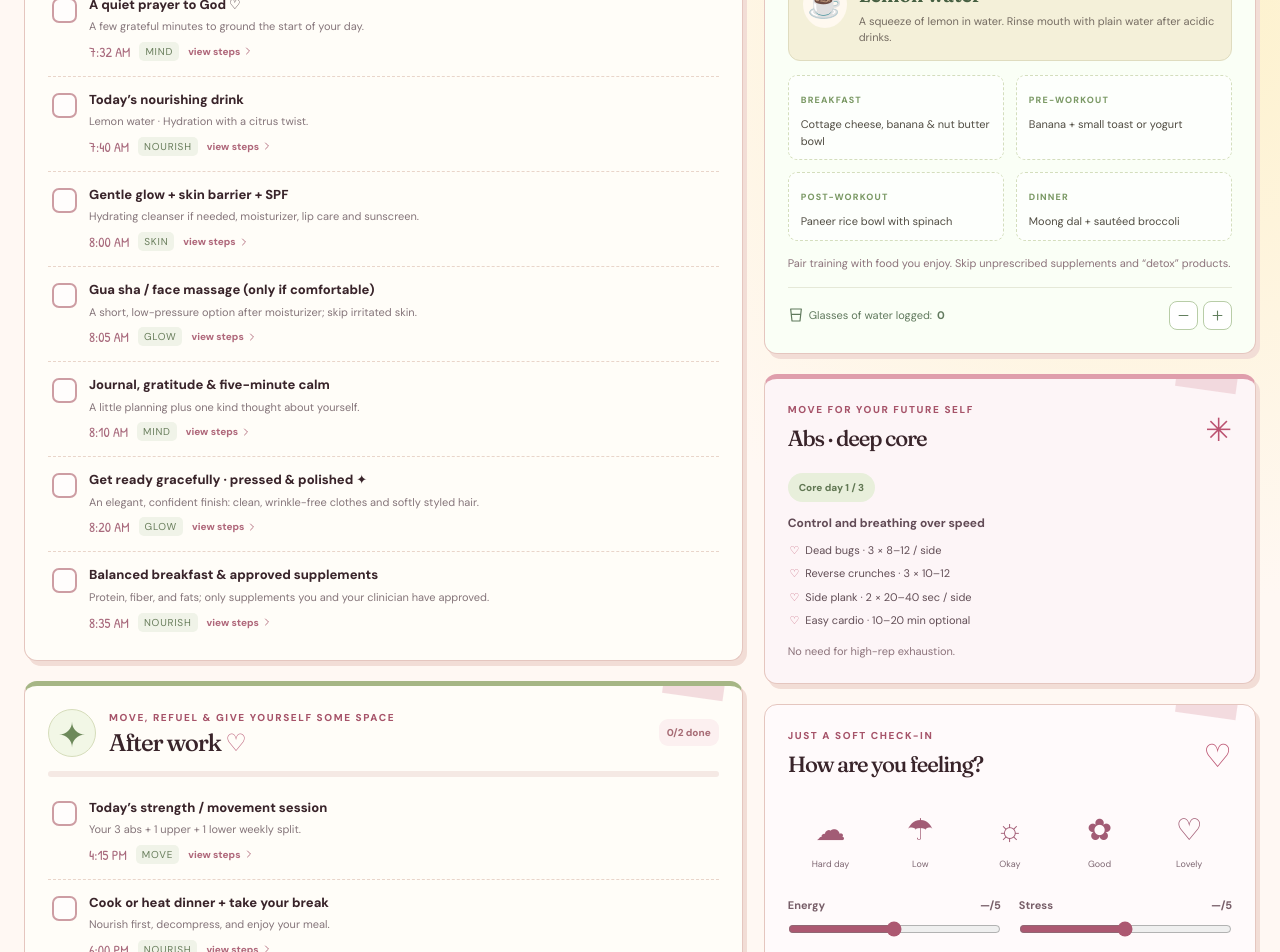
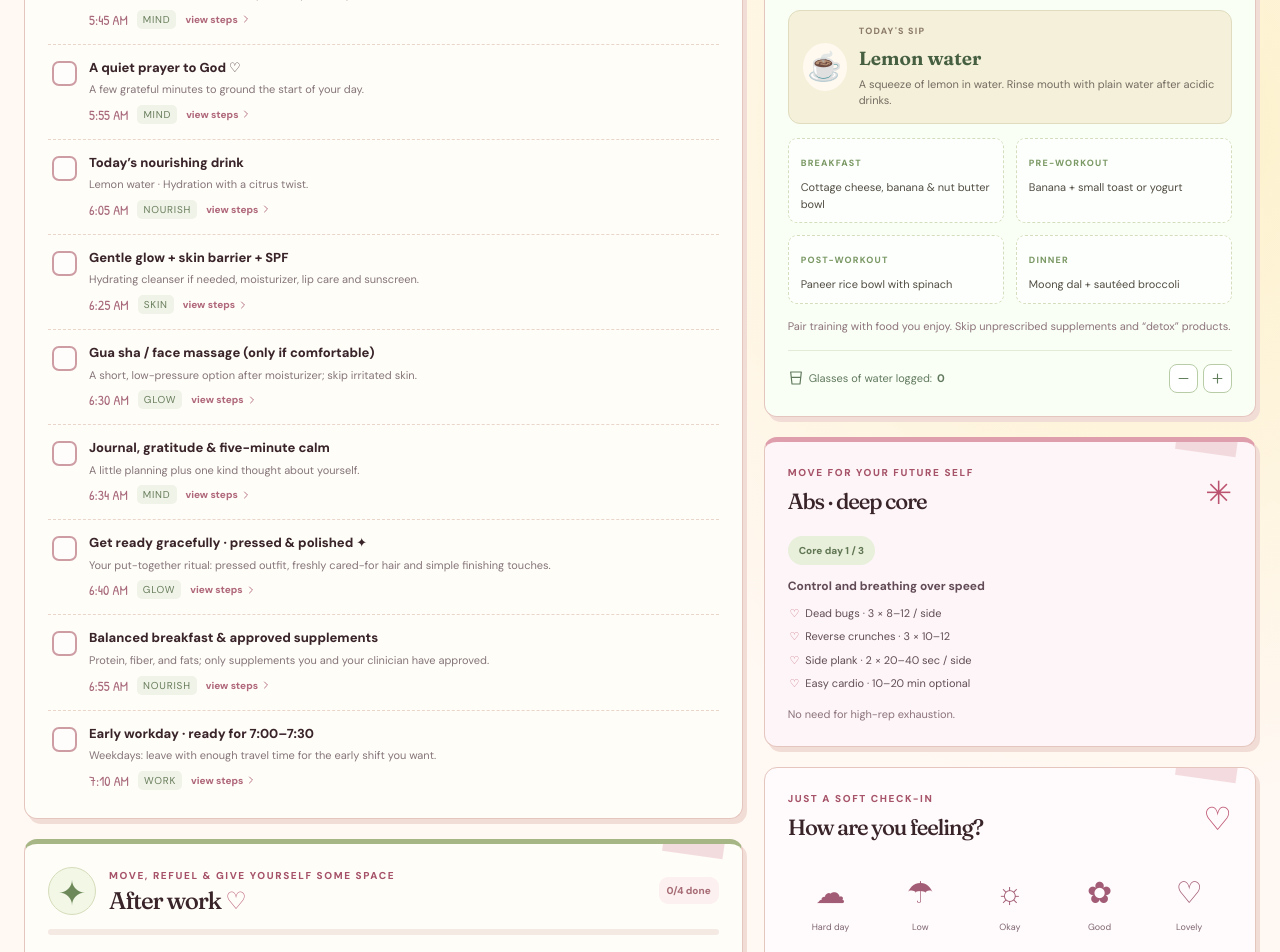
Before and after one commit to aishwaryaapsangi/my-wellness, a React (Vite) app: page / in a window 1280 px wide. Shown: the part 1500-2452 px from the top of the page. Built offline with nearby package versions, Linux system fonts and the light colour scheme.

Commit message:
Refine early workday schedule, evening eye care and after-work coding

```diff
--- a/src/planner.js
+++ b/src/planner.js
@@ -23,22 +23,25 @@ function task(id,phase,title,tag,subtitle,schedule,steps=[],time='',note='',icon
 }
 export const DEFAULT_TASKS = [
  task('early-code','sunrise','5 AM quiet coding / Google prep','work','Mon · Wed · Fri: a short DSA or portfolio focus block before the day gets busy.',days(1,3,5),['Only start if you slept enough; otherwise move this block later.','Pick one small target: review a Java pattern, solve one practice problem, or improve a portfolio component.','Use a 25-minute focused timer and finish by writing the one thing learned.','Stop when the block ends—no guilt if you choose sleep.'],'5:00 AM','Optional early-start goal, not a reason to sacrifice sleep.','laptop'),
- task('early-run','sunrise','6 AM optional run / sunrise movement','move','Tue · Thu · Sat: alternate with your early coding mornings.',days(2,4,6),['Check how your joints and muscles feel before leaving.','Warm up with 5 minutes of easy walking.','Choose 15–25 minutes of comfortable jogging or a walk; shorten it on heavy gym days.','Cool down, drink to thirst and enjoy your morning light.','Skip if exhausted, in pain or short on sleep.'],'6:00 AM','During isotretinoin treatment, stop for unusual muscle pain or weakness.','sunrise'),
- task('morning-prayer','sunrise','A quiet prayer to God ♡','mind','A few grateful minutes to ground the start of your day.',daily(),['Settle into a quiet corner for 2–5 minutes.','Offer a prayer of gratitude, ask for clarity and kindness, or use the words meaningful to you.','Set one intention for how you want to treat yourself and others today.'],'7:32 AM','This is personal time—no perfect words required.','heart'),
+ task('early-run','sunrise','6 AM optional run / sunrise movement','move','Tue · Thu · Sat: alternate with your early coding mornings.',days(2,4,6),['Choose this run only if sleep and commute permit; on office mornings you can replace it with a short walk or move it to a remote day.','Warm up with 5 minutes of easy walking.','Choose 15–25 minutes of comfortable jogging or a walk; shorten it on heavy gym days.','Cool down, drink to thirst and enjoy your morning light.','Skip if exhausted, in pain or short on sleep.'],'6:00 AM','During isotretinoin treatment, stop for unusual muscle pain or weakness.','sunrise'),
+ task('morning-prayer','sunrise','A quiet prayer to God ♡','mind','A few grateful minutes to ground the start of your day.',daily(),['Settle into a quiet corner for 2–5 minutes.','Offer a prayer of gratitude, ask for clarity and kindness, or use the words meaningful to you.','Set one intention for how you want to treat yourself and others today.'],'5:55 AM','This is personal time—no perfect words required.','heart'),
 
- task('sunlight','sunrise','Sunlight, breath & a softer start','mind','Open the blinds, put the phone away and set a gentle intention.',daily(),['No phone while you wake up: open the curtains and get a little outdoor light if possible.','Drink plain water and take three slow breaths.','Ask “How do I want to feel today?” and pick one word.','Make your bed or clear one small surface if it helps your focus.'],'7:15 AM','Move your wake time gradually; consistency matters more than an exact early hour.','sun'),
- task('morning-drink','sunrise','Today’s nourishing drink','nourish','Rotates by weekday; no detox claims or extra supplements.',daily(),['Make the drink suggested in the Nourish card.','Include the fiber instead of straining smoothies.','For chia, fully hydrate seeds before consuming.'],'7:40 AM','Plain water is always a good alternative.','glass-water'),
- task('skincare-am','sunrise','Gentle glow + skin barrier + SPF','skin','Hydrating cleanser if needed, moisturizer, lip care and sunscreen.',daily(),['If needed, cleanse gently without exfoliation.','Apply fragrance-free moisturizer and lip balm.','Use broad-spectrum SPF 30+; reapply outdoors.'],'8:00 AM','Avoid retinoids, strong acids, harsh scrubs and waxing during isotretinoin.','sparkles'),
- task('gua-sha','sunrise','Gua sha / face massage (only if comfortable)','glow','A short, low-pressure option after moisturizer; skip irritated skin.',daily(),['Wash your hands and use a clean, smooth gua sha tool only if your skin feels comfortable.','Apply bland moisturizer for plenty of slip; glide outward gently for 1–2 minutes, never tug.','Avoid active acne lesions, broken skin and the delicate eyelid area.','Skip entirely when skin is flaking, stinging, red or unusually sensitive.'],'8:05 AM','Massage cannot detox your body or change facial bone structure.','flower'),
- task('morning-mind','sunrise','Journal, gratitude & five-minute calm','mind','A little planning plus one kind thought about yourself.',daily(),['Write one gratitude and one thing you look forward to.','Pick your top three priorities without crowding your day.','Do 3–5 minutes of breathing, calming music or mindful sitting.','Notice your mood without trying to force positivity.'],'8:10 AM','The goal is consistency without pressure to feel happy every day.','book-open'),
- task('get-ready','sunrise','Get ready gracefully · pressed & polished ✦','glow','An elegant, confident finish: clean, wrinkle-free clothes and softly styled hair.',daily(),['Choose a clean outfit that feels comfortable and put-together; check for creases, and steam or iron it safely if needed.','Gently refresh or style your hair so it looks neat and cared for. No need to wash it again—your scalp-care washes stay in the evening cycle.','Add simple finishing touches if you enjoy them: a tidy bag, clean shoes, small accessories, or light makeup that agrees with your skin.','Pause for a final mirror check: relaxed shoulders, confident posture, and one kind thought about yourself.'],'8:20 AM','Elegant means cared-for and comfortable, not flawless or expensive.','sparkles'),
+ task('sunlight','sunrise','Sunlight, breath & a softer start','mind','A calm, screen-free start before your early workday.',daily(),['Open the blinds and get some outdoor light when the sun is up. If it is still dark, use a softly lit indoor space instead.','Drink water and take three steady breaths.','Set one feeling or intention for the day; small is enough.'],'5:45 AM','Move your wake time gradually; consistency matters more than an exact early hour.','sun'),
+ task('morning-drink','sunrise','Today’s nourishing drink','nourish','Rotates by weekday; no detox claims or extra supplements.',daily(),['Make the drink suggested in the Nourish card.','Include the fiber instead of straining smoothies.','For chia, fully hydrate seeds before consuming.'],'6:05 AM','Plain water is always a good alternative.','glass-water'),
+ task('skincare-am','sunrise','Gentle glow + skin barrier + SPF','skin','Hydrating cleanser if needed, moisturizer, lip care and sunscreen.',daily(),['If needed, cleanse gently without exfoliation.','Apply fragrance-free moisturizer and lip balm.','Use broad-spectrum SPF 30+; reapply outdoors.'],'6:25 AM','Avoid retinoids, strong acids, harsh scrubs and waxing during isotretinoin.','sparkles'),
+ task('gua-sha','sunrise','Gua sha / face massage (only if comfortable)','glow','A short, low-pressure option after moisturizer; skip irritated skin.',daily(),['Wash your hands and use a clean, smooth gua sha tool only if your skin feels comfortable.','Apply bland moisturizer for plenty of slip; glide outward gently for 1–2 minutes, never tug.','Avoid active acne lesions, broken skin and the delicate eyelid area.','Skip entirely when skin is flaking, stinging, red or unusually sensitive.'],'6:30 AM','Massage cannot detox your body or change facial bone structure.','flower'),
+ task('morning-mind','sunrise','Journal, gratitude & five-minute calm','mind','A little planning plus one kind thought about yourself.',daily(),['Write one gratitude and one thing you look forward to.','Pick your top three priorities without crowding your day.','Do 3–5 minutes of breathing, calming music or mindful sitting.','Notice your mood without trying to force positivity.'],'6:34 AM','The goal is consistency without pressure to feel happy every day.','book-open'),
+ task('get-ready','sunrise','Get ready gracefully · pressed & polished ✦','glow','Your put-together ritual: pressed outfit, freshly cared-for hair and simple finishing touches.',daily(),['Choose a comfortable, coordinated outfit that feels elegant; check for wrinkles and steam or iron it safely when needed.','Keep your hair clean and polished without overwashing: refresh or softly style it, tidy flyaways, and follow the actual wash days in your evening scalp cycle.','Add simple finishing touches if you enjoy them: a tidy bag, clean shoes, small accessories, or light makeup that agrees with your skin.','Pause for a final mirror check: relaxed shoulders, confident posture, and one kind thought about yourself.'],'6:40 AM','Elegant means cared-for and comfortable, not flawless or expensive.','sparkles'),
  task('hair-keto','sunset','Hair ritual · dandruff wash','hair','Monday + Friday: detailed evening ketoconazole wash, if approved for your scalp.',days(1,5),['BEFORE SHOWER · Gently detangle ends to roots; if dry, smooth a little oil on hair ends only (not an inflamed scalp).','SHOWER · Wet the scalp thoroughly with lukewarm water, then apply ketoconazole shampoo to the scalp ONLY if clinician-approved.','Massage gently with fingertips, never nails; follow your own bottle or prescription for how long to leave it on (many products say 3–5 minutes).','Rinse completely; use conditioner from mid-lengths to ends and rinse well.','AFTER SHOWER · Squeeze water with a microfiber towel; add leave-in if needed and a few drops of oil to ends only.','Avoid tight hairstyles; skip irritant treatments if your scalp is red, sore or unusually dry.'],'7:30 PM','If the scalp burns, flakes worsen, or feels excessively dry while on isotretinoin, stop the new product and ask your dermatologist.','droplets'),
  task('hair-moisture','sunset','Hair ritual · moisture wash','hair','Wednesday: gentle shampoo, conditioner and a mask on your lengths.',days(3),['BEFORE SHOWER · Detangle from ends upward; add a little oil to dry ends only if helpful.','SHOWER · Wet hair with lukewarm water. Work moisturizing shampoo over the scalp without scratching.','Rinse, then apply conditioner or a hair mask to mid-lengths and ends only.','Leave the mask on for the label-directed time (not a fixed 10 minutes for every product).','Rinse with cool to lukewarm water; squeeze gently with a microfiber towel.','AFTER SHOWER · Apply leave-in to lengths and a little end oil if needed. Air dry or use gentle heat protection.'],'7:30 PM','Skip additional washes if your scalp is excessively dry and your clinician advises fewer washes.','flower'),
  task('hair-sun','sunset','Hair ritual · gentle wash OR rest','hair','Sunday: assess your scalp and choose a gentle wash or full rest.',days(0),['OPTION 1 · If scalp or hair is genuinely oily/dirty, use gentle moisturizing shampoo on the scalp.','Condition or mask lengths as directed, rinse thoroughly and apply a little leave-in or end oil.','OPTION 2 · If hair is fresh, skip washing. Detangle gently and rest the scalp.','Evening: stretch, relax, and avoid scratching or overmassaging irritated skin.'],'8:20 PM','An optional routine: it will appear under “If you need it” until scheduled.','flower'),
- task('breakfast','sunrise','Balanced breakfast & approved supplements','nourish','Protein, fiber, and fats; only supplements you and your clinician have approved.',daily(),['Use today’s breakfast idea in the Nourish card.','Check your isotretinoin formulation’s food instructions with the pharmacist.','Avoid adding vitamin A supplements; only use supplements cleared by your clinician.'],'8:35 AM','The app intentionally does not set medication doses or iPLEDGE reminders.','utensils'),
- task('eyedrops','sunset','Nighttime eye comfort · lubricating drops','eyes','Every 2 evenings as a reminder; use preservative-free artificial tears as needed, including on other days.',interval(2),['During your evening wind-down, notice dryness, burning, or fluctuating blurry vision.','Use preservative-free lubricating artificial tears when needed, following the exact label instructions.','Remove contact lenses before using drops unless your product specifically says it is compatible with your lenses.','New persistent blurring, painful redness, or light sensitivity warrants prompt eye-care assessment.'],'9:17 PM','The reminder frequency is editable and does not limit use of artificial tears if your eyes feel dry.','eye'),
- task('movement','after','Today’s strength / movement session','move','Your 3 abs + 1 upper + 1 lower weekly split.',days(1,2,3,4,5,6),['Check today’s exact routine in the Move card.','Use an effort level that leaves energy in reserve.','If you get unusual severe muscle pain or weakness while on isotretinoin, stop and seek medical advice.'],'4:15 PM','Rest days are part of progress. Keep intensity flexible.','dumbbell'),
- task('dinner','after','Cook or heat dinner + take your break','nourish','Nourish first, decompress, and enjoy your meal.',daily(),['Use the Nourish card for an easy dinner rotation.','Have protein and carbohydrates after training if hungry.','Take an unhurried break; the routine is meant to support your life, not control it.'],'6:00 PM','','utensils'),
+ task('breakfast','sunrise','Balanced breakfast & approved supplements','nourish','Protein, fiber, and fats; only supplements you and your clinician have approved.',daily(),['Use today’s breakfast idea in the Nourish card.','Check your isotretinoin formulation’s food instructions with the pharmacist.','Avoid adding vitamin A supplements; only use supplements cleared by your clinician.'],'6:55 AM','The app intentionally does not set medication doses or iPLEDGE reminders.','utensils'),
+ task('workday-start','sunrise','Early workday · ready for 7:00–7:30','work','Weekdays: leave with enough travel time for the early shift you want.',days(1,2,3,4,5),['Check your meetings, office/remote status, and the commute before leaving.','Target starting work around 7:00–7:30 AM when it fits your team’s agreed hours.','Prepare your laptop, lunch, keys, and water the evening before to keep mornings comfortable.','Working remotely? Start your focus block early and skip the commute.'],'7:10 AM','Editable goal, not an automatic change to employer expectations or commute time.','laptop'),
+ task('eyedrops','sunset','Nighttime eye comfort · lubricating drops','eyes','Every two evenings: a wind-down reminder for drops if your eyes feel dry. Use them on other days when needed and as directed.',interval(2),['During your evening wind-down, notice dryness, burning, or fluctuating blurry vision.','Use preservative-free lubricating artificial tears when needed, following the exact label instructions.','Remove contact lenses before using drops unless your product specifically says it is compatible with your lenses.','New persistent blurring, painful redness, or light sensitivity warrants prompt eye-care assessment.'],'9:17 PM','The reminder frequency is editable and does not limit use of artificial tears if your eyes feel dry.','eye'),
+ task('home-by-three','after','3:30 homecoming goal · unwind & change gears','home','Weekday transition: start your personal time when you get home.',days(1,2,3,4,5),['If you want to be HOME by 3:30 PM, work backward from your actual commute time and discuss any early departure with your team.','A 7:00–3:30 office shift usually means arriving home AFTER 3:30 once travel is included.','When you reach home: wash up, take a few minutes without screens, and eat a small snack if hungry.','Celebrate the boundary between work and your own time; if you get home later, just shift the rest of the evening.'],'3:30 PM','Aspirational home-arrival target, not a guaranteed work finish; actual time depends on approved hours and travel.','home'),
+ task('movement','after','Today’s strength / movement session','move','Your 3 abs + 1 upper + 1 lower weekly split.',days(1,2,3,4,5,6),['Check today’s exact routine in the Move card.','Use an effort level that leaves energy in reserve.','If you get unusual severe muscle pain or weakness while on isotretinoin, stop and seek medical advice.'],'4:00 PM','Rest days are part of progress. Keep intensity flexible.','dumbbell'),
+ task('dinner','after','Cook or heat dinner + take your break','nourish','Nourish first, decompress, and enjoy your meal.',daily(),['Use the Nourish card for an easy dinner rotation.','Have protein and carbohydrates after training if hungry.','Take an unhurried break; the routine is meant to support your life, not control it.'],'5:45 PM','','utensils'),
+ task('after-code','after','Protected coding block · Google SWE prep','work','Weekdays: an after-work study session so the 5 AM option never feels compulsory.',days(1,2,3,4,5),['Set aside 40–60 minutes, ideally after dinner and a short break.','MON · Java DSA patterns and review one previously solved problem.','TUE · New LeetCode pattern, then write why the solution works.','WED · Portfolio or React/TypeScript build session.','THU · Two-pointer, hashing or another spaced-repetition practice set.','FRI · Light weekly review, note your wins, and plan one next-week target.','Pick one item that matches today; if the gym runs late, shorten the study block instead of sacrificing sleep.'],'6:45 PM','A protected personal-learning block, distinct from optional evening work catch-up.','laptop'),
  task('work-catchup','after','Optional work catch-up (8–9 PM)','work','Only if genuinely needed; protect time for rest.',optional(),['Choose one concrete work item if there is an actual deadline.','Set a stop time, then close your laptop.','Skip when you can; sleep and recovery matter.'],'8:00 PM','This is optional, not an expectation to work after hours.','laptop'),
  task('room-reset','sunset','9 PM reset · room, desk & dishes','home','A 10-minute clean slate for tomorrow.',daily(),['Clear your desk or one visible surface.','Finish the dishes or prepare the kitchen for tomorrow.','Dim lights and put your phone in night mode.'],'9:00 PM','Enough is better than perfect.','home'),
  task('skincare-pm','sunset','PM skincare + oral reset','skin','Gentle double-cleanse if needed, barrier care, lip balm and teeth care.',daily(),['Remove sunscreen/makeup gently; use a non-stripping cleanser without rubbing.','Apply a rich fragrance-free moisturizer while skin is still slightly damp, then petrolatum on lips.','Keep strong actives, exfoliating acids, retinol and scrubs out of the routine unless your dermatologist approves.','Finish your normal evening teeth care (brush and floss).','If skin burns, simplify to cleanser + moisturizer and discuss persistent irritation with your dermatologist.'],'9:12 PM','Your evening skincare is about comfort and barrier care, not extra acne products.','moon'),
@@ -61,6 +64,18 @@ export const DEFAULT_TASKS = [
 ];
 export function due(task,date){const s=task.schedule || standard; const wd=weekday(date);
  switch(s.type){case 'daily':return true;case 'days':return (s.days||[]).includes(wd);case 'interval':{const anchor=fromKey(s.anchor || date);const current=fromKey(date);const delta=Math.round((current-anchor)/(24*60*60*1000));return delta>=0 && delta % Math.max(1,Number(s.every)||1)===0;}case 'optional':return false;default:return false;}
+}
+// Weekend mornings are deliberately slower. User-edited time overrides take priority.
+export const WEEKEND_MORNING_TIMES = {
+  'sunlight':'8:00 AM','morning-prayer':'8:10 AM','morning-drink':'8:20 AM',
+  'skincare-am':'8:40 AM','gua-sha':'8:45 AM','morning-mind':'8:50 AM',
+  'get-ready':'9:05 AM','breakfast':'9:20 AM','early-run':'8:25 AM',
+};
+export function timeForDate(t,date){
+  if(![0,6].includes(weekday(date)))return t.time;
+  if(!WEEKEND_MORNING_TIMES[t.id])return t.time;
+  const original=DEFAULT_TASKS.find(x=>x.id===t.id);
+  return original?.time===t.time?WEEKEND_MORNING_TIMES[t.id]:t.time;
 }
 export const optionalOn = t=>t.schedule?.type==='optional';
 export const scheduleLabel = s=>s.type==='daily'?'Every day':s.type==='optional'?'When needed':s.type==='interval'?`Every ${s.every || 1} days`:(s.days||[]).map(x=>DAYS[x]).join(' · ') || 'Choose days';
@@ -110,7 +125,7 @@ export function eventDisplayTime(value){if(!value)return '';const m=String(value
 export function timeValue(value){if(!value)return 9999;const m=String(value).match(/^(\d{1,2}):(\d{2})\s*(AM|PM)?$/i);if(!m)return 9999;let h=Number(m[1]);if(m[3])h=(h%12)+(m[3].toUpperCase()==='PM'?12:0);return h*60+Number(m[2]);}
 export function scheduledItems(tasks,date,state={}){
   const optionalIds=state.optional?.[date]||[];
-  const items=tasks.filter(t=>due(t,date)||optionalIds.includes(t.id)).map(t=>({...t}));
+  const items=tasks.filter(t=>due(t,date)||optionalIds.includes(t.id)).map(t=>({...t,time:timeForDate(t,date)}));
   const plans=socialPlansForDate(state.socialEvents,date);
   if(plans.length){
     const steps=plans.map(p=>`${p.time?`${eventDisplayTime(p.time)} · `:''}${p.title}${p.place?` at ${p.place}`:''}${p.note?` — ${p.note}`:''}`);
```
Also changed, not shown: src/App.jsx (+1 -1 lines), src/styles.css, 2 other files (tests, documents, lock files or other folders).
